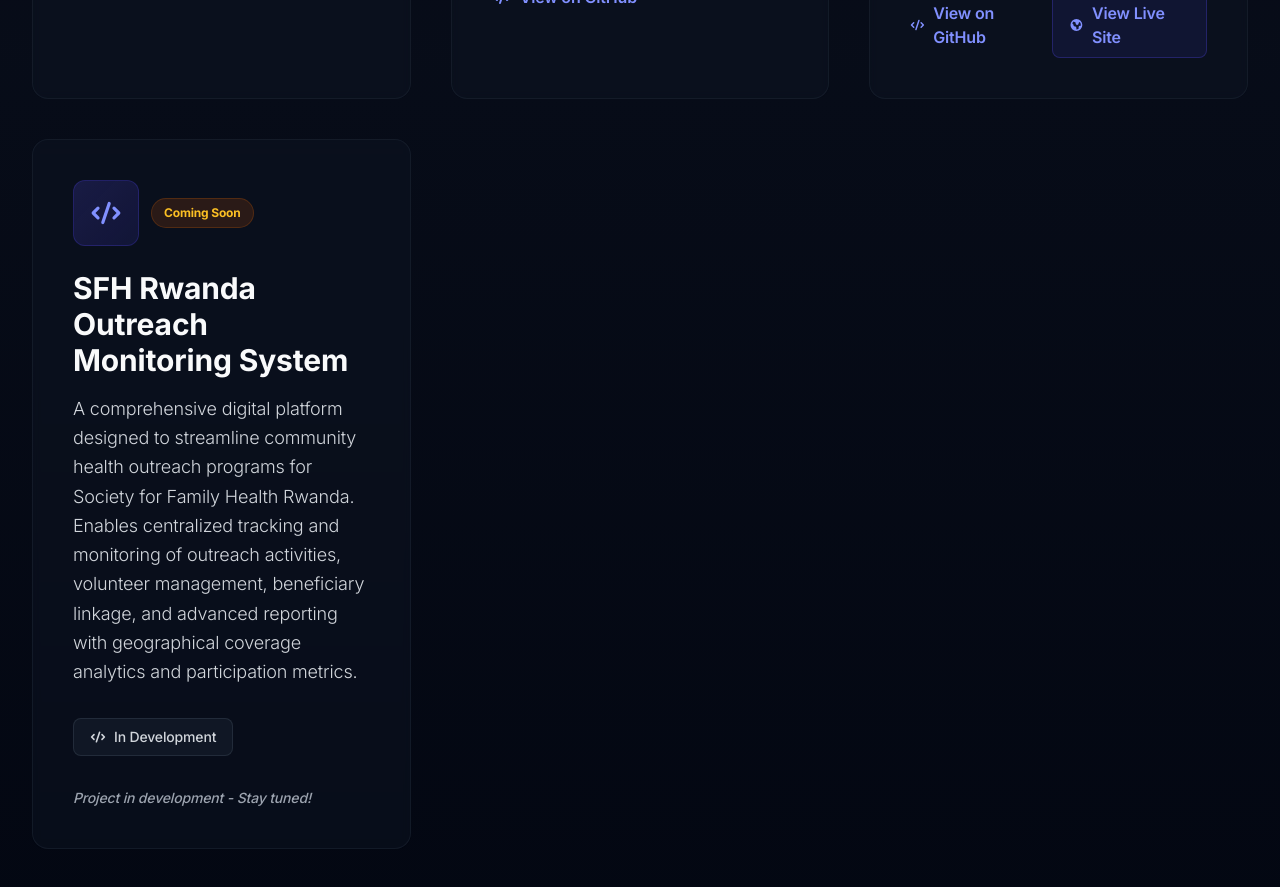
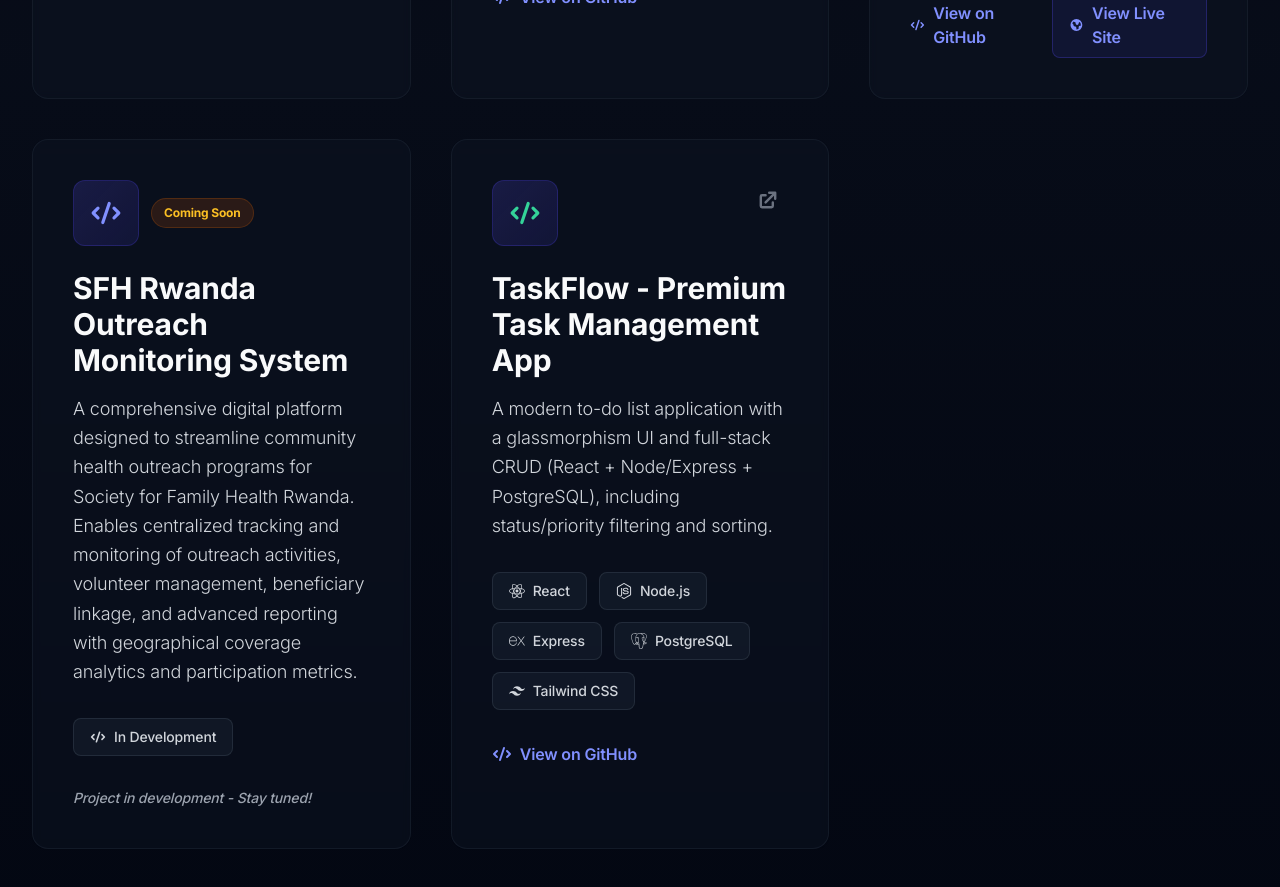
Before and after one commit to cedrick-cc/My-Portfolio, a React (Vite) app: page / in a window 1280 px wide. Shown: the part 6860-7747 px from the top of the page. Built offline with nearby package versions, Linux system fonts and the light colour scheme.

Commit message:
added a new project

```diff
--- a/src/components/Projects.jsx
+++ b/src/components/Projects.jsx
@@ -1,5 +1,14 @@
 import { HiCode, HiExternalLink, HiGlobe } from 'react-icons/hi'
-import { SiReact, SiSpring, SiNextdotjs, SiTypescript, SiTailwindcss } from 'react-icons/si'
+import {
+  SiReact,
+  SiSpring,
+  SiNextdotjs,
+  SiTypescript,
+  SiTailwindcss,
+  SiNodedotjs,
+  SiExpress,
+  SiPostgresql,
+} from 'react-icons/si'
 
 const Projects = () => {
   const projects = [
@@ -41,6 +50,15 @@
       color: 'text-primary-400',
       isComingSoon: true,
     },
+    {
+      title: 'TaskFlow - Premium Task Management App',
+      description:
+        'A modern to-do list application with a glassmorphism UI and full-stack CRUD (React + Node/Express + PostgreSQL), including status/priority filtering and sorting.',
+      techStack: ['React', 'Node.js', 'Express', 'PostgreSQL', 'Tailwind CSS'],
+      githubUrl: 'https://github.com/cedrick-cc/TO-DO-LIST.git',
+      icon: HiCode,
+      color: 'text-emerald-400',
+    },
   ]
 
   const getTechIcon = (tech) => {
@@ -51,6 +69,9 @@
       'Next.js': SiNextdotjs,
       TypeScript: SiTypescript,
       'Tailwind CSS': SiTailwindcss,
+      'Node.js': SiNodedotjs,
+      Express: SiExpress,
+      PostgreSQL: SiPostgresql,
     }
     return techIcons[tech] || HiCode
   }
```
